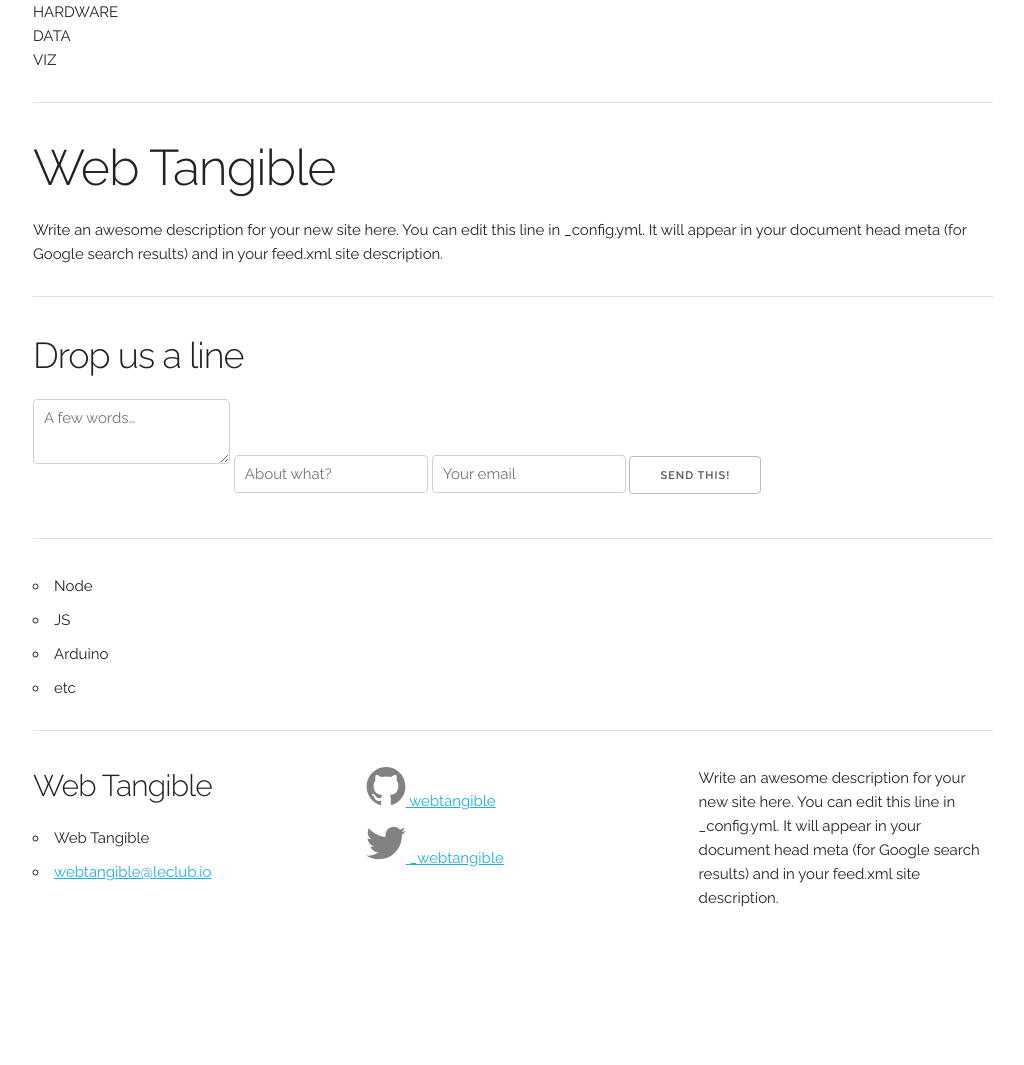
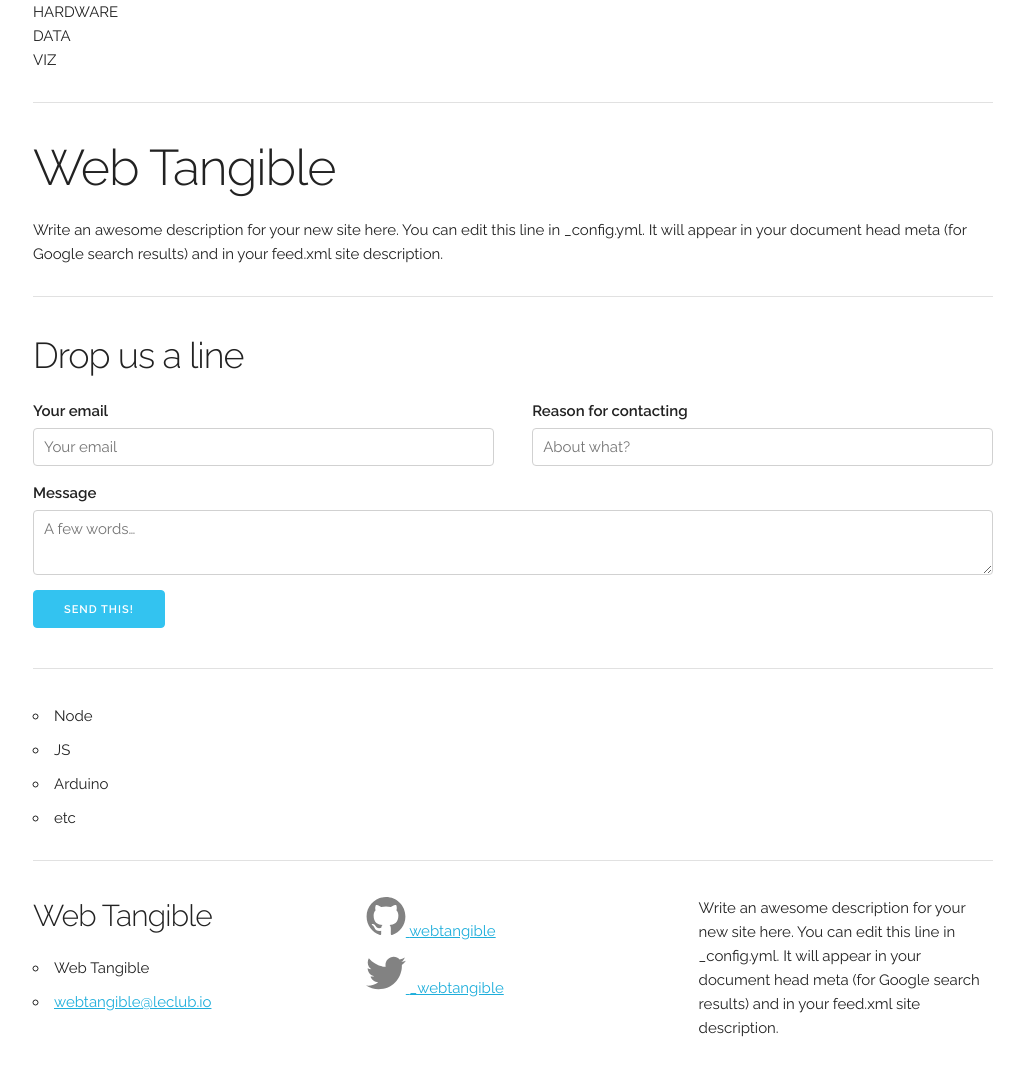
Before and after one commit to madeout/webtangible, a Jekyll site: the page built from index.md, in a window 1280 px wide. Shown: the whole page, without its empty margins (127-1151 px from the left). Built offline with Jekyll 4.4.1, drawn with Linux system fonts in a browser that asks for light colours; before the commit the page ends 935 px from its top, so only the background shows below that.

Commit message:
better form

```diff
--- a/_includes/contact_form.html
+++ b/_includes/contact_form.html
@@ -1,11 +1,29 @@
-<form id="create-event-form" class="table-index" action="http://formspree.io/events@protocultural.org" method="POST">
-    <h3>Drop us a line</h3>
-    <textarea id="form-desc" name="description" placeholder="A few words…"></textarea>
-    <input placeholder="About what?" id="form-subject" name="subject" type="text" required>
-    <input class="dark-theme" id="form-email" name="_replyto" placeholder="Your email" type="text" required>
-
-    <input type="hidden" name="_next" value="/thanks" />
-    <input type="hidden" id="form-subject" name="_subject" value="Contact Web Tangible !" />
-    <input type="text" name="_gotcha" style="display:none" />
-    <input class="button button" type="submit" value="Send this!">
-  </form>
+<h3>Drop us a line</h3>
+<form id="create-event-form" action="http://formspree.io/events@protocultural.org" method="POST">
+  <div class="row">
+    <div class="six columns">
+      <label for="exampleEmailInput">Your email</label>
+      <input class="u-full-width"  id="form-email" name="_replyto" placeholder="Your email" type="email" required>
+    </div>
+    <div class="six columns">
+      <label for="subject">Reason for contacting</label>
+      <input class="u-full-width" placeholder="About what?" id="form-subject" name="subject" type="text" required>
+      <!--
+      <select class="u-full-width" id="exampleRecipientInput">
+        <option value="Option 1">Questions</option>
+        <option value="Option 2">Admiration</option>
+        <option value="Option 3">Can I get your number?</option>
+      </select> -->
+    </div>
+  </div>
+  <label for="message">Message</label>
+  <textarea class="u-full-width" id="form-message" name="message" placeholder="A few words…"></textarea>
+  <!-- <label class="example-send-yourself-copy">
+    <input type="checkbox">
+    <span class="label-body">Send a copy to yourself</span>
+  </label> -->
+  <input type="hidden" name="_next" value="/thanks" />
+  <input type="hidden" id="form-subject" name="_subject" value="Contact Web Tangible !" />
+  <input type="text" name="_gotcha" style="display:none" />
+  <input class="button button-primary" type="submit" value="Send this!">
+</form>
```
